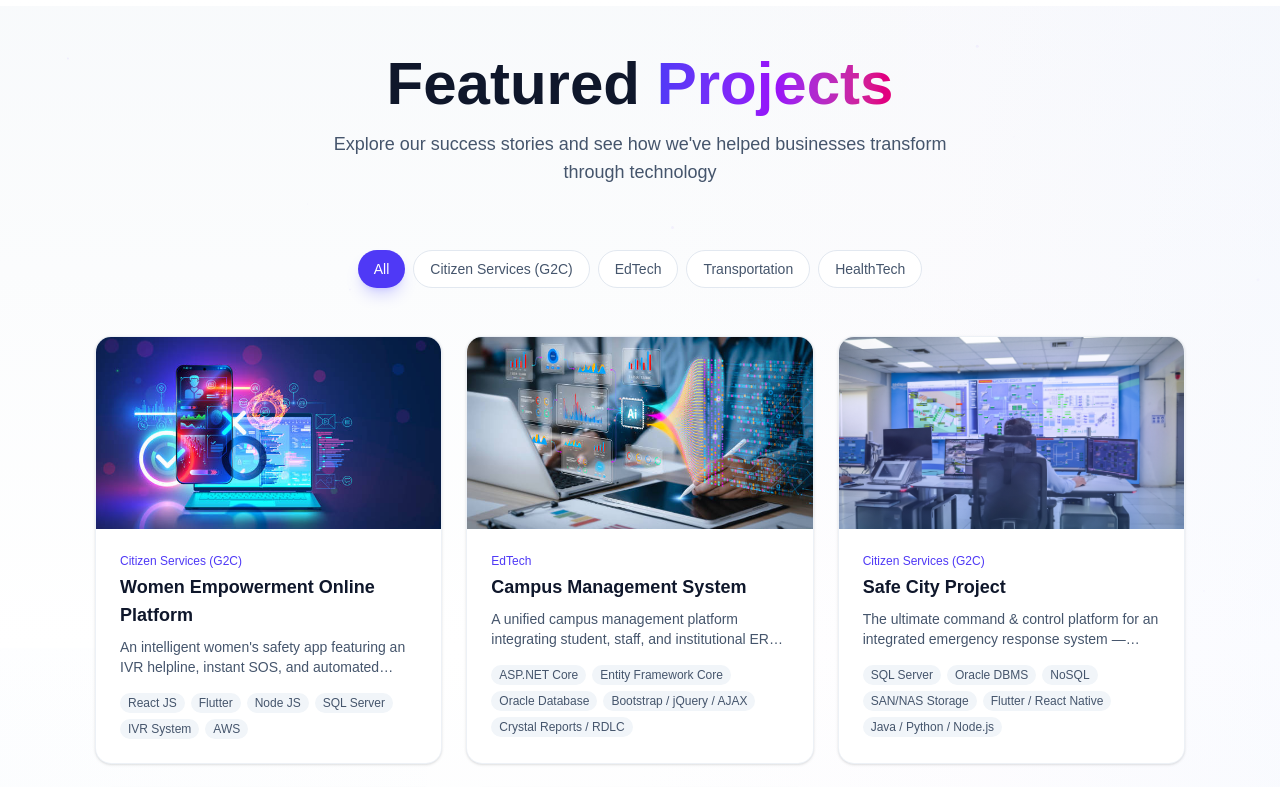
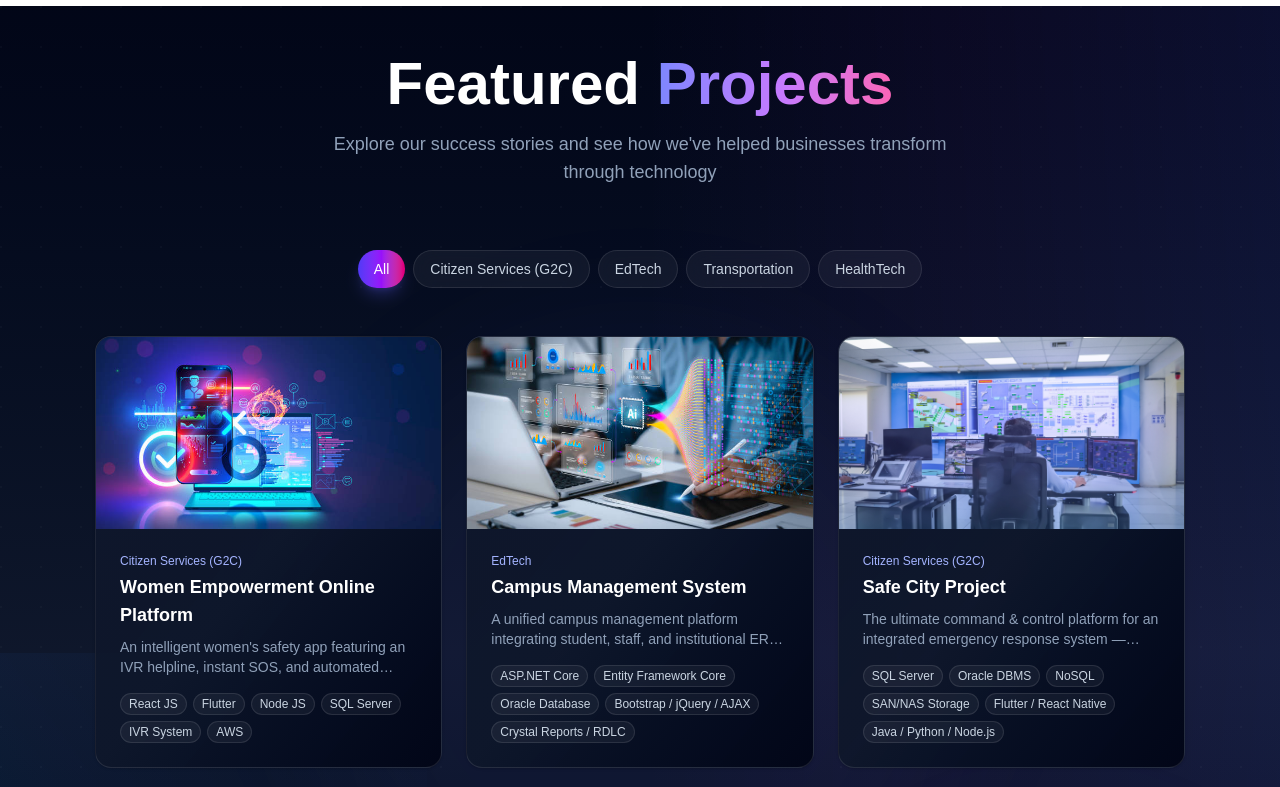
Before and after one commit to SystemCastle/CompanySite, a Next.js app: page /1.0 in a window 1280 px wide. Shown: the part 3820-4607 px from the top of the page. Built offline with nearby package versions, Linux system fonts and the light colour scheme; grey boxes are pictures that could not be loaded.

Commit message:
projects section updated

```diff
--- a/app/1.0/components/ProjectsSectionV2.tsx
+++ b/app/1.0/components/ProjectsSectionV2.tsx
@@ -103,51 +103,9 @@
         gradient: "",
         featured: false
     }
-];
+]
 
 
-
-
-const particles = Array.from({ length: 30 }, (_, i) => ({
-    id: i,
-    x: (i * 37) % 100,
-    y: (i * 53) % 100,
-    size: (i % 3) + 1,
-    duration: 10 + (i % 6) * 2,
-    delay: (i % 5) * 0.4,
-    opacity: 0.1 + (i % 4) * 0.06
-}));
-
-// Floating particles component
-function FloatingParticles() {
-    return (
-        <div className="absolute inset-0 overflow-hidden pointer-events-none">
-            {particles.map((particle) => (
-                <motion.div
-                    key={particle.id}
-                    className="absolute rounded-full bg-gradient-to-r from-indigo-400/20 to-purple-400/20"
-                    style={{
-                        width: particle.size,
-                        height: particle.size,
-                        left: `${particle.x}%`,
-                        top: `${particle.y}%`,
-                    }}
-                    animate={{
-                        y: [0, -40, 0],
-                        x: [0, 30, 0],
-                        opacity: [particle.opacity, particle.opacity * 2, particle.opacity],
-                    }}
-                    transition={{
-                        duration: particle.duration,
-                        repeat: Infinity,
-                        delay: particle.delay,
-                        ease: "easeInOut",
-                    }}
-                />
-            ))}
-        </div>
-    );
-}
 
 export default function ProjectsSectionV2() {
     const [selectedProject, setSelectedProject] = useState<Project | null>(null);
@@ -172,13 +130,27 @@
     };
 
     return (
-        <section className="relative bg-gradient-to-b from-slate-50 via-white to-slate-50 overflow-hidden">
+        <section className="relative overflow-hidden bg-gradient-to-b from-slate-950 via-slate-900 to-slate-950">
             {/* Background Elements */}
-            <div className="absolute inset-0">
-                <div className="absolute top-0 right-0 w-1/2 h-full bg-gradient-to-l from-indigo-50/30 via-purple-50/20 to-transparent" />
-                <div className="absolute bottom-0 left-0 w-1/3 h-1/2 bg-gradient-to-tr from-blue-50/20 to-transparent" />
+            <div className="absolute inset-0 pointer-events-none">
+                <div className="absolute top-0 right-0 w-1/2 h-full bg-gradient-to-l from-indigo-500/10 via-purple-500/5 to-transparent" />
+                <div className="absolute bottom-0 left-0 w-1/3 h-1/2 bg-gradient-to-tr from-cyan-500/10 via-blue-500/5 to-transparent" />
+
+                {/* Glass glow */}
+                <div className="absolute top-1/4 left-1/2 -translate-x-1/2 w-[40rem] h-[40rem] rounded-full bg-indigo-500/5 blur-3xl" />
+                <div className="absolute bottom-0 right-0 w-[28rem] h-[28rem] rounded-full bg-cyan-500/5 blur-3xl" />
+
+                {/* Grid */}
+                <div
+                    className="absolute inset-0 opacity-[0.025]"
+                    style={{
+                        backgroundImage:
+                            "radial-gradient(circle at 1px 1px, #ffffff 1px, transparent 0)",
+                        backgroundSize: "40px 40px",
+                    }}
+                />
             </div>
-            <FloatingParticles />
+
 
             <div className="page-container relative z-10 section-spacing">
                 {/* Section Header */}
@@ -188,14 +160,14 @@
                     transition={{ duration: 0.7 }}
                     className="text-center mb-16"
                 >
-
-                    <h2 className="text-4xl sm:text-5xl lg:text-6xl font-bold text-slate-900">
-                        <span className="">Featured </span>
-                        <span className="bg-gradient-to-r from-indigo-600 via-purple-600 to-pink-600 bg-clip-text text-transparent">
+                    <h2 className="text-4xl sm:text-5xl lg:text-6xl font-bold text-white">
+                        <span>Featured </span>
+                        <span className="bg-gradient-to-r from-indigo-400 via-purple-400 to-pink-400 bg-clip-text text-transparent">
                             Projects
                         </span>
                     </h2>
-                    <p className="mt-4 text-lg text-slate-600 max-w-2xl mx-auto">
+
+                    <p className="mt-4 text-lg text-slate-400 max-w-2xl mx-auto">
                         Explore our success stories and see how we&apos;ve helped businesses transform through technology
                     </p>
                 </motion.div>
@@ -212,8 +184,8 @@
                             key={category}
                             onClick={() => setFilter(category)}
                             className={`px-4 py-2 rounded-full text-sm font-medium transition-all duration-300 ${filter === category
-                                ? "bg-indigo-600 text-white shadow-lg shadow-indigo-500/25"
-                                : "bg-white text-slate-600 hover:bg-slate-100 border border-slate-200"
+                                ? "bg-gradient-to-r from-indigo-600 via-purple-600 to-pink-600 text-white shadow-lg shadow-indigo-500/25"
+                                : "bg-white/5 backdrop-blur-md border border-white/10 text-slate-300 hover:bg-white/10 hover:text-white"
                                 }`}
                         >
                             {category}
@@ -236,7 +208,7 @@
                                 onClick={() => openModal(project)}
                                 className="group cursor-pointer"
                             >
-                                <div className="relative bg-white rounded-2xl overflow-hidden border border-slate-200/60 shadow-sm hover:shadow-2xl transition-all duration-500 h-full">
+                                <div className="relative bg-gradient-to-br from-slate-900 via-slate-900/95 to-slate-950 rounded-2xl overflow-hidden border border-white/10 shadow-sm hover:shadow-2xl transition-all duration-500 h-full">
                                     <div className="relative h-48 overflow-hidden">
                                         <Image
                                             src={project.image}
@@ -245,31 +217,42 @@
                                             sizes="(max-width: 768px) 100vw, (max-width: 1200px) 50vw, 33vw"
                                             className="object-cover transition-transform duration-700 group-hover:scale-105"
                                         />
+
                                         <div className={`absolute inset-0 bg-gradient-to-t ${project.gradient} to-transparent`} />
-                                        {/* Overlay on hover */}
-                                        <div className="absolute inset-0 bg-gradient-to-t from-slate-900/80 via-slate-900/40 to-transparent opacity-0 group-hover:opacity-100 transition-opacity duration-500 flex items-center justify-center">
+
+                                        {/* Overlay */}
+                                        <div className="absolute inset-0 bg-gradient-to-t from-slate-950/80 via-slate-950/40 to-transparent opacity-0 group-hover:opacity-100 transition-opacity duration-500 flex items-center justify-center">
                                             <div className="flex items-center gap-3">
-                                                <div className="p-3 bg-white/20 backdrop-blur-sm rounded-full">
+                                                <div className="p-3 bg-white/10 backdrop-blur-md rounded-full border border-white/10">
                                                     <ZoomIn className="w-6 h-6 text-white" />
                                                 </div>
-                                                <span className="text-white font-medium">View Project</span>
+
+                                                <span className="text-white font-medium">
+                                                    View Project
+                                                </span>
                                             </div>
                                         </div>
                                     </div>
 
                                     <div className="p-6">
-                                        <div className="text-xs font-medium text-indigo-600 mb-1">
+                                        <div className="text-xs font-medium text-indigo-300 mb-1">
                                             {project.category}
                                         </div>
-                                        <h3 className="text-lg font-semibold text-slate-900 mb-2 group-hover:text-indigo-600 transition-colors">
+
+                                        <h3 className="text-lg font-semibold text-white mb-2 group-hover:text-indigo-300 transition-colors">
                                             {project.title}
                                         </h3>
-                                        <p className="text-sm text-slate-600 line-clamp-2 mb-4">
+
+                                        <p className="text-sm text-slate-400 line-clamp-2 mb-4">
                                             {project.description}
                                         </p>
+
                                         <div className="flex flex-wrap gap-1.5">
                                             {project.tags.map((tag, idx) => (
-                                                <span key={idx} className="text-xs bg-slate-100 text-slate-600 px-2 py-0.5 rounded-full">
+                                                <span
+                                                    key={idx}
+                                                    className="text-xs bg-white/5 backdrop-blur-sm border border-white/10 text-slate-300 px-2 py-0.5 rounded-full"
+                                                >
                                                     {tag}
                                                 </span>
                                             ))}
@@ -281,7 +264,6 @@
                     })}
                 </motion.div>
             </div>
-
             {/* Modal */}
             <AnimatePresence>
                 {selectedProject && (
@@ -290,29 +272,31 @@
                         animate={{ opacity: 1 }}
                         exit={{ opacity: 0 }}
                         onClick={closeModal}
-                        className="fixed inset-0 z-50 bg-slate-900/90 backdrop-blur-sm flex items-center justify-center p-4"
+                        className="fixed inset-0 z-50 bg-slate-950/85 backdrop-blur-sm flex items-center justify-center p-4"
                     >
                         <motion.div
                             initial={{ scale: 0.9, opacity: 0 }}
                             animate={{ scale: 1, opacity: 1 }}
                             exit={{ scale: 0.9, opacity: 0 }}
                             onClick={(e) => e.stopPropagation()}
-                            className="bg-white rounded-3xl max-w-2xl w-full max-h-[90vh] overflow-y-auto p-8 shadow-2xl"
+                            className="bg-gradient-to-br from-slate-900 via-slate-900/95 to-slate-950 rounded-3xl max-w-2xl w-full max-h-[90vh] overflow-y-auto p-8 shadow-2xl border border-white/10"
                         >
                             <div className="flex items-start justify-between mb-6">
                                 <div>
-                                    <div className="text-sm font-medium text-indigo-600 mb-1">
+                                    <div className="text-sm font-medium text-indigo-300 mb-1">
                                         {selectedProject.category}
                                     </div>
-                                    <h3 className="text-2xl font-bold text-slate-900">
+
+                                    <h3 className="text-2xl font-bold text-white">
                                         {selectedProject.title}
                                     </h3>
                                 </div>
+
                                 <button
                                     onClick={closeModal}
-                                    className="p-2 hover:bg-slate-100 rounded-xl transition-colors"
+                                    className="p-2 hover:bg-white/10 rounded-xl transition-colors"
                                 >
-                                    <X className="w-5 h-5 text-slate-600" />
+                                    <X className="w-5 h-5 text-slate-300" />
                                 </button>
                             </div>
 
@@ -327,22 +311,32 @@
                                 <div className={`absolute inset-0 bg-gradient-to-t ${selectedProject.gradient} to-transparent`} />
                             </div>
 
-                            <p className="text-slate-600 leading-relaxed mb-6">
+                            <p className="text-slate-300 leading-relaxed mb-6">
                                 {selectedProject.description}
                             </p>
 
                             <div className="grid grid-cols-3 gap-4 mb-6">
                                 {selectedProject.metrics.map((metric, idx) => (
-                                    <div key={idx} className="text-center bg-slate-50 rounded-xl p-4">
-                                        <p className="text-2xl font-bold text-slate-900">{metric.value}</p>
-                                        <p className="text-xs text-slate-500">{metric.label}</p>
+                                    <div
+                                        key={idx}
+                                        className="text-center bg-white/5 backdrop-blur-md border border-white/10 rounded-xl p-4"
+                                    >
+                                        <p className="text-2xl font-bold text-white">
+                                            {metric.value}
+                                        </p>
+                                        <p className="text-xs text-slate-400">
+                                            {metric.label}
+                                        </p>
                                     </div>
                                 ))}
                             </div>
 
                             <div className="flex flex-wrap gap-2">
                                 {selectedProject.tags.map((tag, idx) => (
-                                    <span key={idx} className="px-3 py-1 bg-slate-100 text-slate-600 rounded-full text-sm">
+                                    <span
+                                        key={idx}
+                                        className="px-3 py-1 bg-white/5 backdrop-blur-sm border border-white/10 text-slate-300 rounded-full text-sm"
+                                    >
                                         {tag}
                                     </span>
                                 ))}
@@ -350,7 +344,7 @@
 
                             <button
                                 onClick={closeModal}
-                                className="mt-6 w-full bg-slate-900 text-white py-3 rounded-xl font-medium hover:bg-slate-800 transition-colors"
+                                className="mt-6 w-full bg-gradient-to-r from-indigo-600 via-purple-600 to-pink-600 text-white py-3 rounded-xl font-medium hover:opacity-90 transition-colors"
                             >
                                 Close
                             </button>
```
